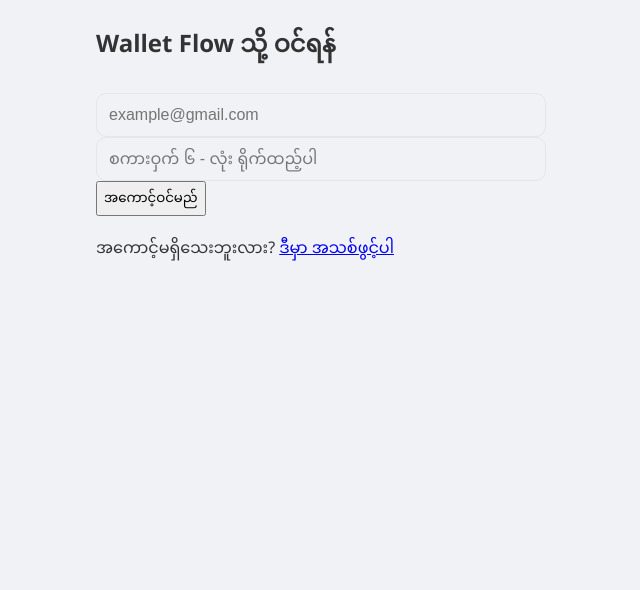
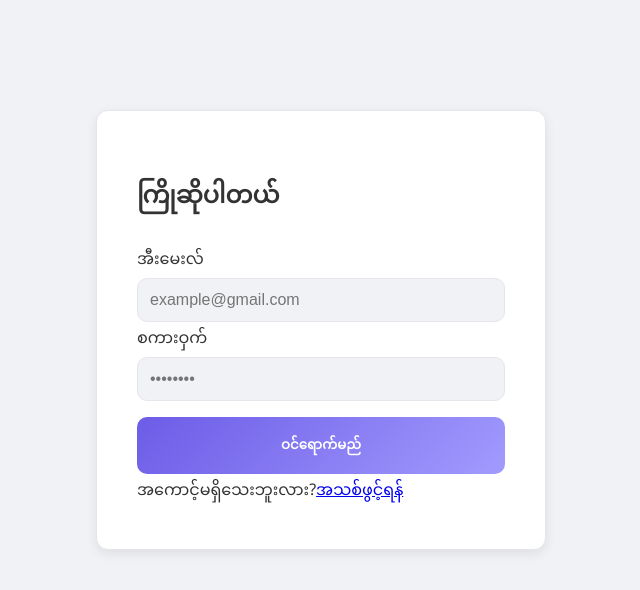
Before and after one commit to rkarsoemyint/wallet-flow, a React (Vite) app: page /login in a window 1280 px wide. Shown: the top 590 px of the page, without its empty margins (319-959 px from the left). Built offline with nearby package versions, Linux system fonts and the light colour scheme; no server answers.

Commit message:
Login.jsx

```diff
--- a/src/components/Login.jsx
+++ b/src/components/Login.jsx
@@ -14,7 +14,6 @@
     setError('');
 
     try {
-
       await signInWithEmailAndPassword(auth, email, password);
       console.log("Login Success!");
       navigate('/');
@@ -26,41 +25,43 @@
   };
 
   return (
-    <div className="auth-container">
-      <h2>Wallet Flow သို့ ဝင်ရန်</h2>
+    <div className="auth-wrapper">
+      <div className="auth-card">
+        <h2>ကြိုဆိုပါတယ်</h2>
+        {error && <div className="error-msg">{error}</div>}
 
 
-      {error && <p style={{ color: 'red', textAlign: 'center' }}>{error}</p>}
-
         <form onSubmit={handleLogin}>
-        <div className="form-control">
-
+          <div className="form-group">
+            <label>အီးမေးလ်</label>
             <input
               type="email"
               placeholder="example@gmail.com"
-            value={email}
+              value={email} // State နဲ့ ချိတ်ပါ
               onChange={(e) => setEmail(e.target.value)}
               required
             />
           </div>
 
-        <div className="form-control">
-
+          <div className="form-group">
+            <label>စကားဝှက်</label>
             <input
               type="password"
-            placeholder="စကားဝှက် ၆ - လုံး ရိုက်ထည့်ပါ"
+              placeholder="••••••••"
               value={password}
               onChange={(e) => setPassword(e.target.value)}
               required
             />
           </div>
 
-        <button className="btn">အကောင့်ဝင်မည်</button>
+          <button type="submit" className="btn-auth">ဝင်ရောက်မည်</button>
         </form>
 
-      <p>
-        အကောင့်မရှိသေးဘူးလား? <Link to="/register">ဒီမှာ အသစ်ဖွင့်ပါ</Link>
-      </p>
+        <div className="auth-footer">
+          အကောင့်မရှိသေးဘူးလား?
+          <Link to="/register" className="auth-link">အသစ်ဖွင့်ရန်</Link>
+        </div>
+      </div>
     </div>
   );
 };
```
Lines whose indentation alone changed are shown as unchanged.
